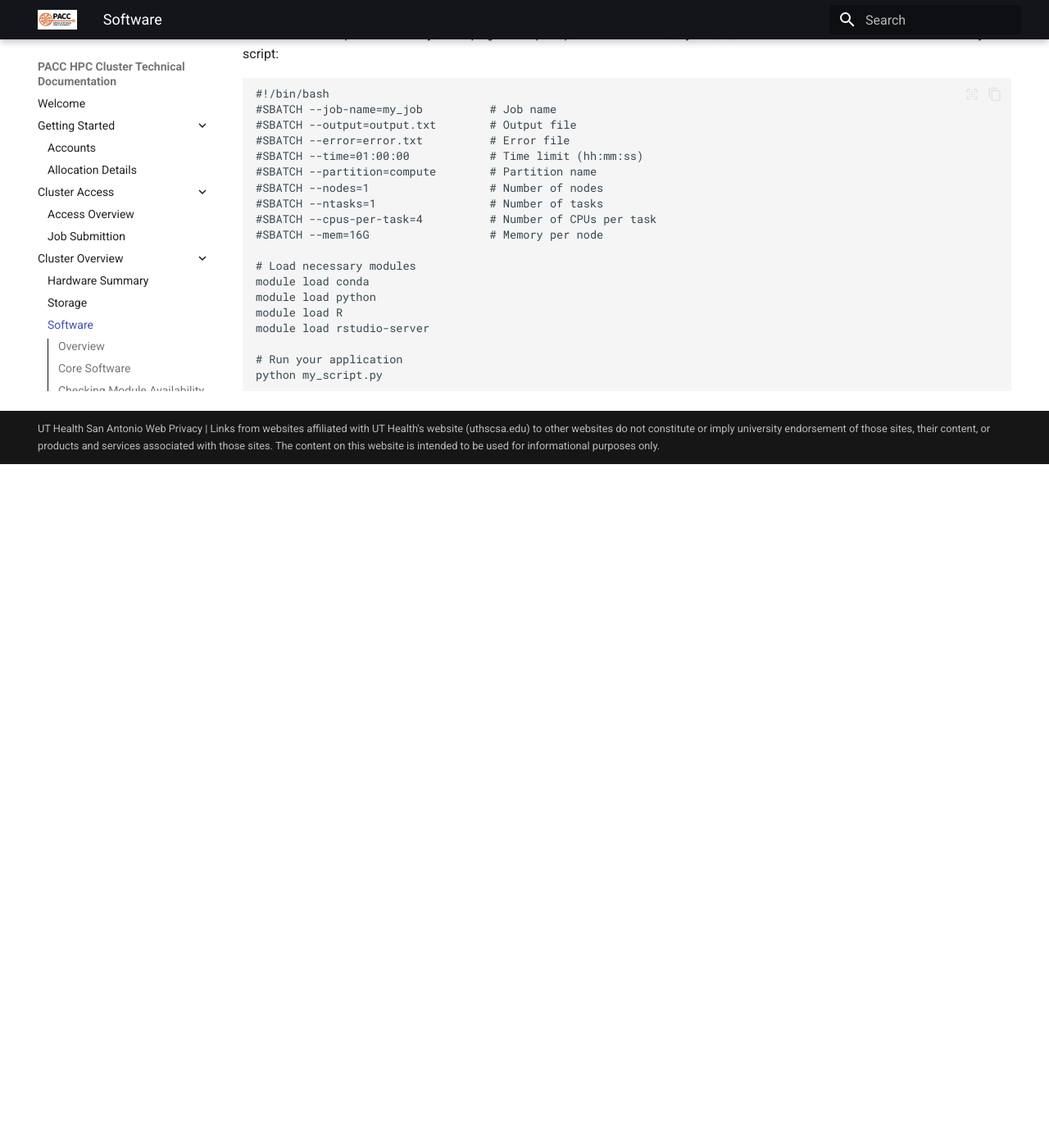
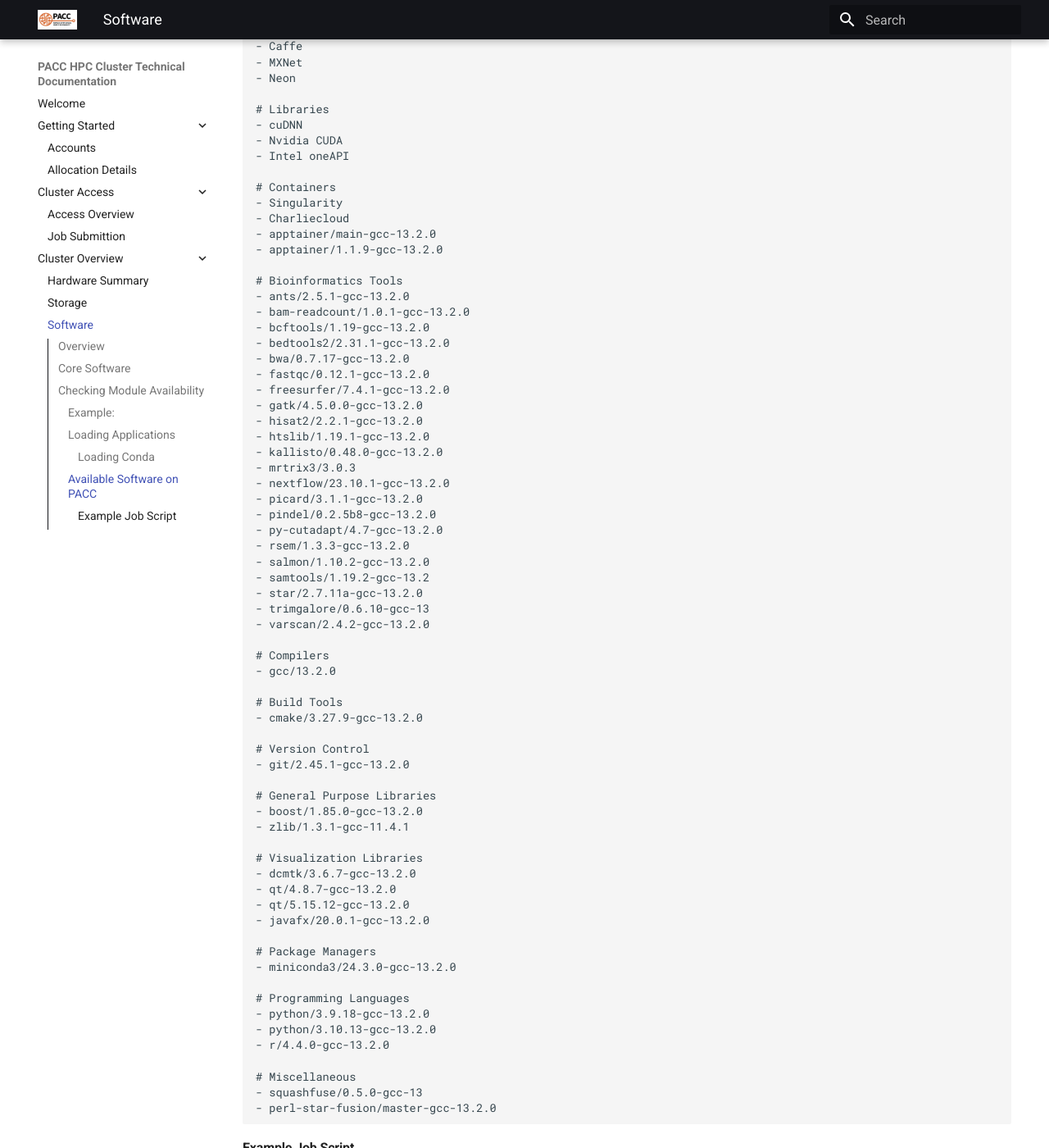
Before and after one commit to aprince-utcloud/Website, an MkDocs documentation site: the page built from docs/cluster/software.md, in a window 1280 px wide and 1400 px high, scrolled down 1565 px. Shown: the whole window at 82% size. Built offline with MkDocs 1.6.1 and Material for MkDocs 9.7.7, drawn with Linux system fonts in a browser that asks for light colours; before the commit the page ends 2131 px from its top, so only the background shows below that; some of the changed text lies outside the part shown.

Commit message:
updated software list

````diff
--- a/docs/cluster/software.md
+++ b/docs/cluster/software.md
@@ -38,18 +38,93 @@ To load an application, use the module load command followed by the name of the
 ```
 module load conda
 ```
-##### Loading Python
+### Available Software on PACC
 ```
-module load python
+# Development Environments
+- JupyterLab
+- Jupyter Notebook
+- Rstudio
+
+# Programming Languages
+- Julia
+- Lua
+
+# Annotation Tools
+- CVAT
+
+# Machine Learning Frameworks
+- TensorFlow
+- Caffe
+- MXNet
+- Neon
+
+# Libraries
+- cuDNN
+- Nvidia CUDA
+- Intel oneAPI
+
+# Containers
+- Singularity
+- Charliecloud
+- apptainer/main-gcc-13.2.0
+- apptainer/1.1.9-gcc-13.2.0
+
+# Bioinformatics Tools
+- ants/2.5.1-gcc-13.2.0
+- bam-readcount/1.0.1-gcc-13.2.0
+- bcftools/1.19-gcc-13.2.0
+- bedtools2/2.31.1-gcc-13.2.0
+- bwa/0.7.17-gcc-13.2.0
+- fastqc/0.12.1-gcc-13.2.0
+- freesurfer/7.4.1-gcc-13.2.0
+- gatk/4.5.0.0-gcc-13.2.0
+- hisat2/2.2.1-gcc-13.2.0
+- htslib/1.19.1-gcc-13.2.0
+- kallisto/0.48.0-gcc-13.2.0
+- mrtrix3/3.0.3
+- nextflow/23.10.1-gcc-13.2.0
+- picard/3.1.1-gcc-13.2.0
+- pindel/0.2.5b8-gcc-13.2.0
+- py-cutadapt/4.7-gcc-13.2.0
+- rsem/1.3.3-gcc-13.2.0
+- salmon/1.10.2-gcc-13.2.0
+- samtools/1.19.2-gcc-13.2
+- star/2.7.11a-gcc-13.2.0
+- trimgalore/0.6.10-gcc-13
+- varscan/2.4.2-gcc-13.2.0
+
+# Compilers
+- gcc/13.2.0
+
+# Build Tools
+- cmake/3.27.9-gcc-13.2.0
+
+# Version Control
+- git/2.45.1-gcc-13.2.0
+
+# General Purpose Libraries
+- boost/1.85.0-gcc-13.2.0
+- zlib/1.3.1-gcc-11.4.1
+
+# Visualization Libraries
+- dcmtk/3.6.7-gcc-13.2.0
+- qt/4.8.7-gcc-13.2.0
+- qt/5.15.12-gcc-13.2.0
+- javafx/20.0.1-gcc-13.2.0
+
+# Package Managers
+- miniconda3/24.3.0-gcc-13.2.0
+
+# Programming Languages
+- python/3.9.18-gcc-13.2.0
+- python/3.10.13-gcc-13.2.0
+- r/4.4.0-gcc-13.2.0
+
+# Miscellaneous
+- squashfuse/0.5.0-gcc-13
+- perl-star-fusion/master-gcc-13.2.0
 ```
-##### Loading R
-```
-module load R
-```
-##### Loading RStudio Server
-```
-module load rstudio-server
-```
+
 #### Example Job Script
 
 Below is an example of a Slurm job script (job_script.sh) that loads Conda, Python, R, and RStudio Server modules and runs a Python script:
````
